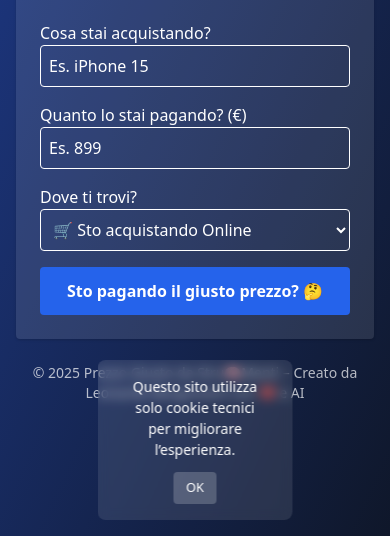
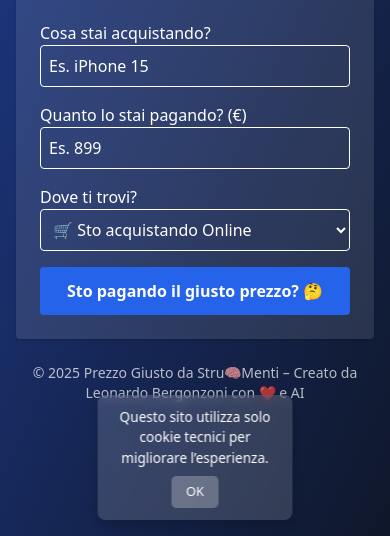
Before and after one commit to LeoBergonzoni/Giusto-Prezzo, a website: page index.html in a window 390 px wide. Shown: the part 308-844 px from the top of the page. Drawn offline with nearby package versions, Linux system fonts and the light colour scheme.

Commit message:
Aggiornamento layout responsive, cookie banner e favicon

```diff
--- a/index.html
+++ b/index.html
@@ -27,35 +27,37 @@
       bottom: 16px;
       left: 50%;
       transform: translateX(-50%);
-      background: rgba(255, 255, 255, 0.1);
+      background-color: rgba(255, 255, 255, 0.15);
+      backdrop-filter: blur(6px);
       color: white;
-      padding: 1rem 1.5rem;
+      padding: 0.75rem 1rem;
       border-radius: 0.5rem;
-      font-size: 0.875rem;
-      backdrop-filter: blur(6px);
-      z-index: 50;
-      display: flex;
-      flex-wrap: wrap;
-      gap: 0.75rem;
-      align-items: center;
-      justify-content: center;
+      font-size: 0.85rem;
+      display: none;
+      z-index: 100;
       max-width: 90vw;
       text-align: center;
-      text-wrap: balance;
+      box-shadow: 0 4px 12px rgba(0,0,0,0.2);
     }
 
-    #cookie-banner button {
-      background-color: rgba(255, 255, 255, 0.2);
+    #cookie-banner.show {
+      display: block;
+    }
+
+    #cookie-ok {
+      display: inline-block;
+      margin-top: 0.5rem;
+      background-color: rgba(255, 255, 255, 0.25);
       border: none;
-      padding: 0.4rem 0.8rem;
-      border-radius: 0.25rem;
+      padding: 0.4rem 0.9rem;
+      border-radius: 0.3rem;
       color: white;
       font-size: 0.8rem;
       cursor: pointer;
-      transition: background 0.2s ease;
+      transition: background 0.3s ease;
     }
 
-    #cookie-banner button:hover {
+    #cookie-ok:hover {
       background-color: rgba(255, 255, 255, 0.4);
     }
 
@@ -101,24 +103,24 @@
   </footer>
 
   <!-- Cookie Banner -->
-  <div id="cookie-banner" class="hidden">
-    <span>Questo sito utilizza solo cookie tecnici per migliorare l’esperienza.</span>
+  <div id="cookie-banner">
+    <span>Questo sito utilizza solo cookie tecnici per migliorare l’esperienza.</span><br>
     <button id="cookie-ok">OK</button>
   </div>
 
-  <!-- Script posizionato alla fine per garantire corretto funzionamento -->
+  <!-- Script per gestione Cookie -->
   <script>
-    window.addEventListener("load", () => {
+    document.addEventListener("DOMContentLoaded", () => {
       const banner = document.getElementById("cookie-banner");
       const okBtn = document.getElementById("cookie-ok");
 
-      if (!localStorage.getItem("cookieBannerDismissed")) {
-        banner.classList.remove("hidden");
+      if (!localStorage.getItem("cookieAccepted")) {
+        banner.classList.add("show");
       }
 
       okBtn.addEventListener("click", () => {
-        banner.classList.add("hidden");
-        localStorage.setItem("cookieBannerDismissed", "true");
+        banner.classList.remove("show");
+        localStorage.setItem("cookieAccepted", "true");
       });
     });
   </script>
```
